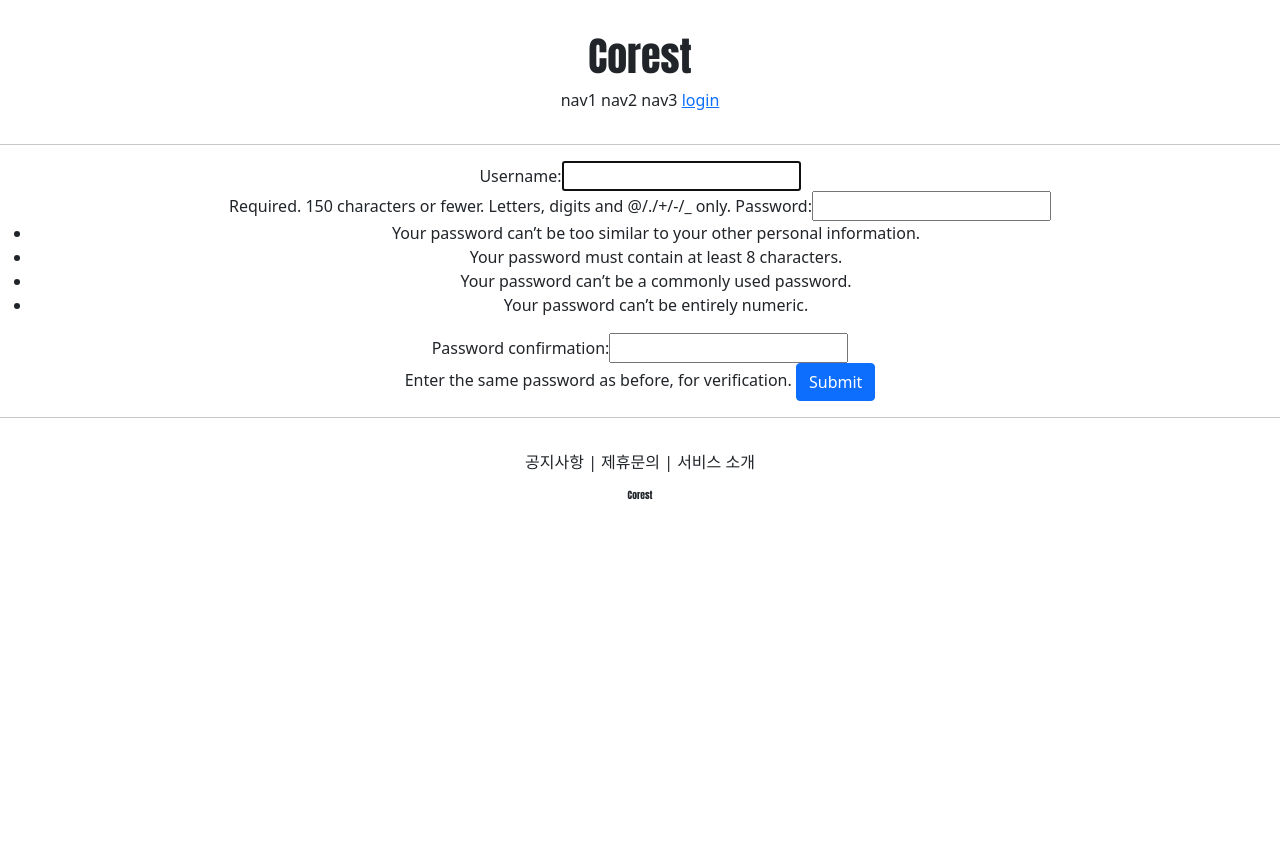
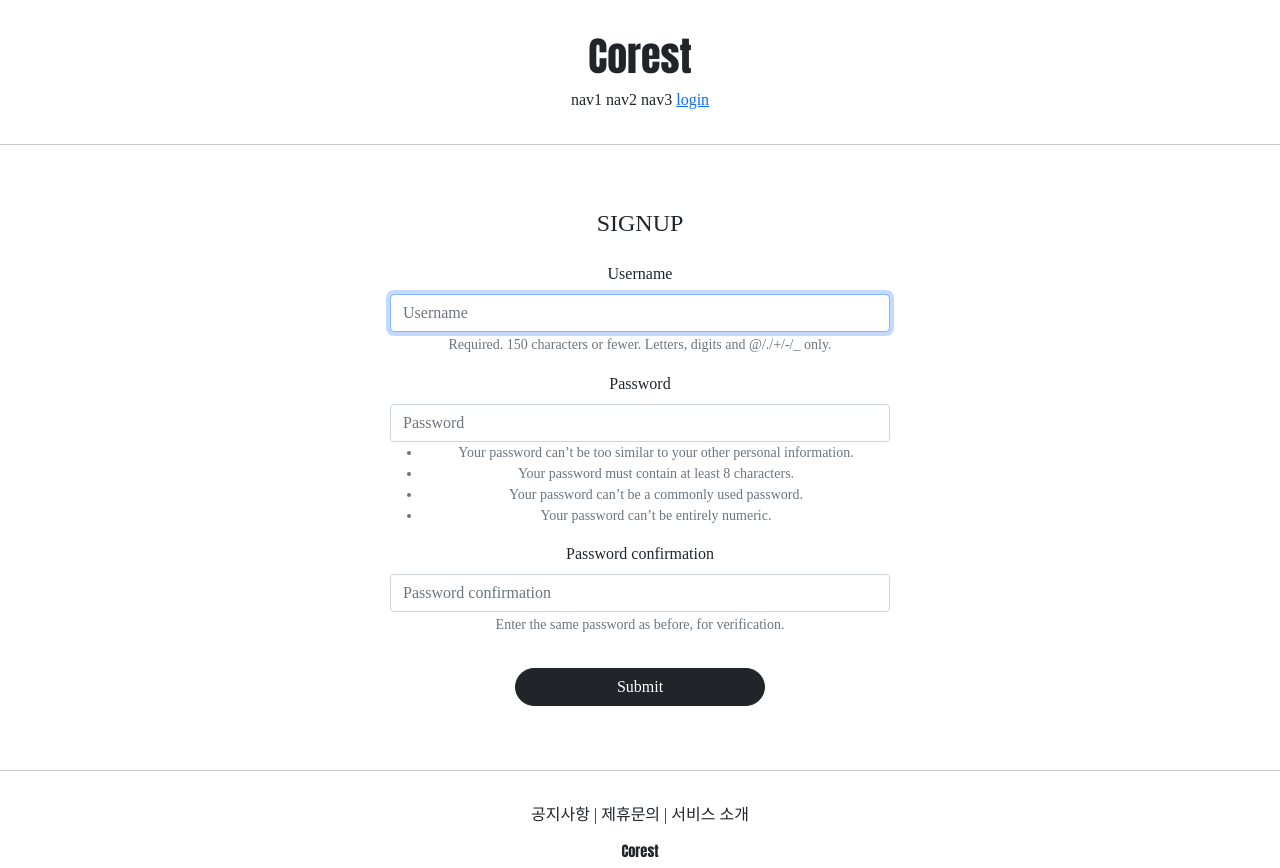
Before and after one commit to wmc1205/Corest, a Django app: page /account/create/ in a window 1280 px wide. Before the commit the page ends 499 px from the top, so only its background shows below. Run offline with Django 3.2, Linux system fonts and the light colour scheme; some libraries are stand-ins or nearby versions.

Commit message:
bootstrap form, head fonts 적용

```diff
--- a/Templates/base.html
+++ b/Templates/base.html
@@ -3,7 +3,7 @@
 
 {% include 'head.html' %}
 
-<body>
+<body style="font-family: 'NanumSquareRegular';">
     <!-- header,footer 는 고정, content 부분은 유동적-->
     {% include 'header.html' %}
     <!-- <hr> : 구분선 넣기 -->
--- a/Templates/footer.html
+++ b/Templates/footer.html
@@ -1,5 +1,5 @@
 <div style="text-align:center; margin-top : 2rem;">
-    <div class="corest_footer_button">
+    <div class="corest_footer_button" style="font-size: 1rem;">
         <span>공지사항</span> |
         <span>제휴문의</span> |
         <span>서비스 소개</span>
@@ -7,7 +7,7 @@
 
     </div>
     <div style="margin-top: 1rem;">
-        <h6 class="corest_footer_logo">Corest</h6>
+        <h6 class="corest_footer_logo" style="font-size: .9rem;">Corest</h6>
 
     </div>
 
--- a/Templates/head.html
+++ b/Templates/head.html
@@ -16,4 +16,29 @@
 <!-- DEFAULT CSS LINK -->
     <link rel="stylesheet" type="text/css" href="{% static 'base.css' %}">
 
+     <style>
+         @font-face {
+            font-family: 'NanumSquareBold';
+            src: local('NanumSquareBold);
+            url("{% static 'fonts/NanumSquareBold.ttf' %}") format("truetype");
+         }
+         @font-face {
+            font-family: 'NanumSquareExtraBold';
+            src: local('NanumSquareExtraBold);
+            url("{% static 'fonts/NanumSquareExtraBold.ttf' %}") format("truetype");
+         }
+         @font-face {
+            font-family: 'NanumSquareLight';
+            src: local('NanumSquareLight);
+            url("{% static 'fonts/NanumSquareLight.ttf' %}") format("truetype");
+         }
+         @font-face {
+            font-family: 'NanumSquareRegular';
+            src: local('NanumSquareRegular);
+            url("{% static 'fonts/NanumSquareRegular.ttf' %}") format("truetype");
+         }
+
+
+     </style>
+
 </head>
--- a/accountapp/templates/accountapp/create.html
+++ b/accountapp/templates/accountapp/create.html
@@ -1,11 +1,15 @@
 {% extends 'base.html' %}
+{% load bootstrap4 %}
+{% block content %}
+    <div style ="text-align: center; max-width:500px; margin: 4rem auto;">
+        <div class="mb-4">
+            <h4>SIGNUP</h4>
+        </div>
 
-{% block content %}
-    <div style ="text-align: center">
         <form action="{% url 'accountapp:create' %}" method ="post">
             {% csrf_token %}
-            {{ form }}
-            <input type="submit" class = "btn btn-primary">
+            {% bootstrap_form form %}
+            <input type="submit" class = "btn btn-dark rounded-pill col-6 mt-3">
         </form>
     </div>
 
--- a/accountapp/templates/accountapp/hello_world.html
+++ b/accountapp/templates/accountapp/hello_world.html
@@ -1,5 +1,4 @@
 {% extends 'base.html' %}
-
 {% block content %}
 
     <div  style="border-radius: 1rem; margin: 2rem; text-align:center">
--- a/corest/settings.py
+++ b/corest/settings.py
@@ -53,6 +53,7 @@ INSTALLED_APPS = [
     'django.contrib.messages',
     'django.contrib.staticfiles',
     'accountapp',
+    'bootstrap4',
 ]
 
 MIDDLEWARE = [
--- a/static/base.css
+++ b/static/base.css
@@ -1,11 +1,11 @@
 .corest_footer_logo {
 
     font-family: 'Anton', sans-serif;
-}
-.corest_footer_logo {
-    font-size: .6rem;
 }
 
 .corest_header_title {
     font-family: 'Anton', sans-serif;
 }
+.corest_footer_button {
+    font-size: .9rem;
+}
```
Also changed, not shown: accountapp/templates/accountapp/login.html (+5 -4 lines), static/fonts/NanumSquareBold.ttf (added), static/fonts/NanumSquareExtraBold.ttf (added), static/fonts/NanumSquareLight.ttf (added), static/fonts/NanumSquareRegular.ttf (added).
